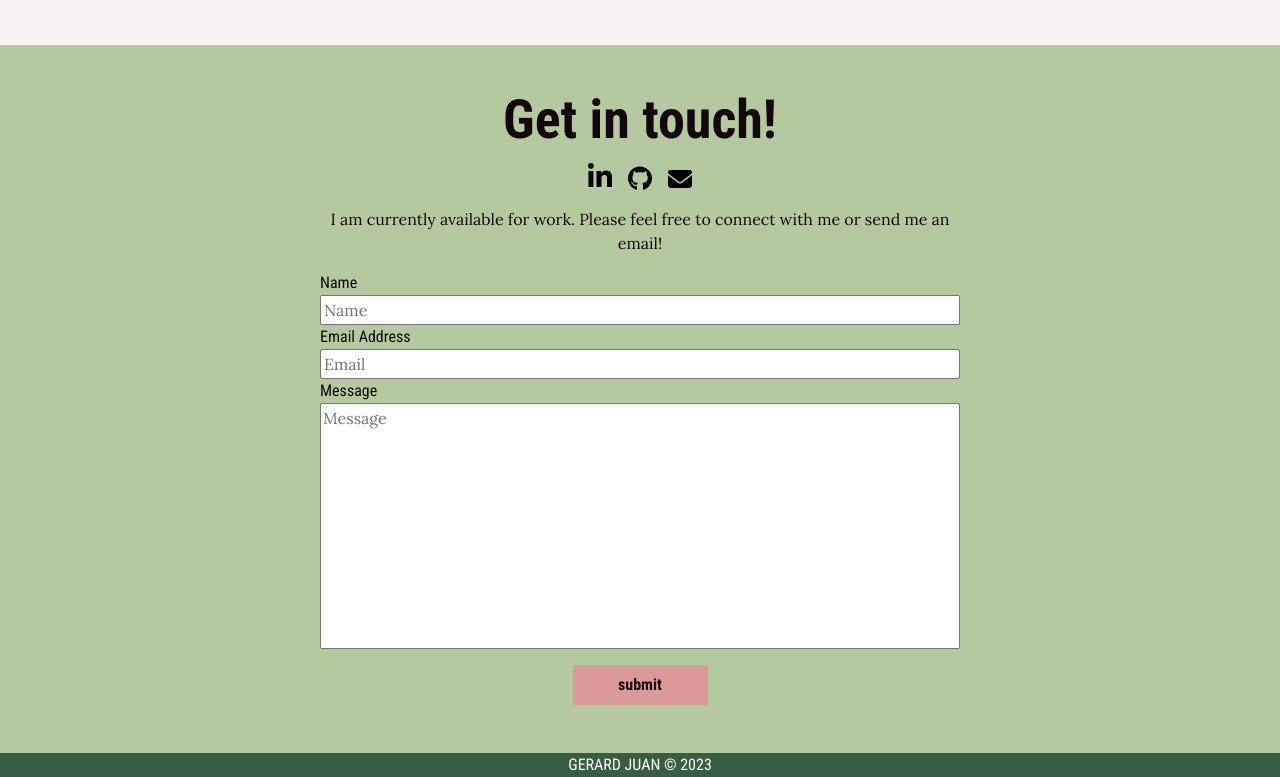
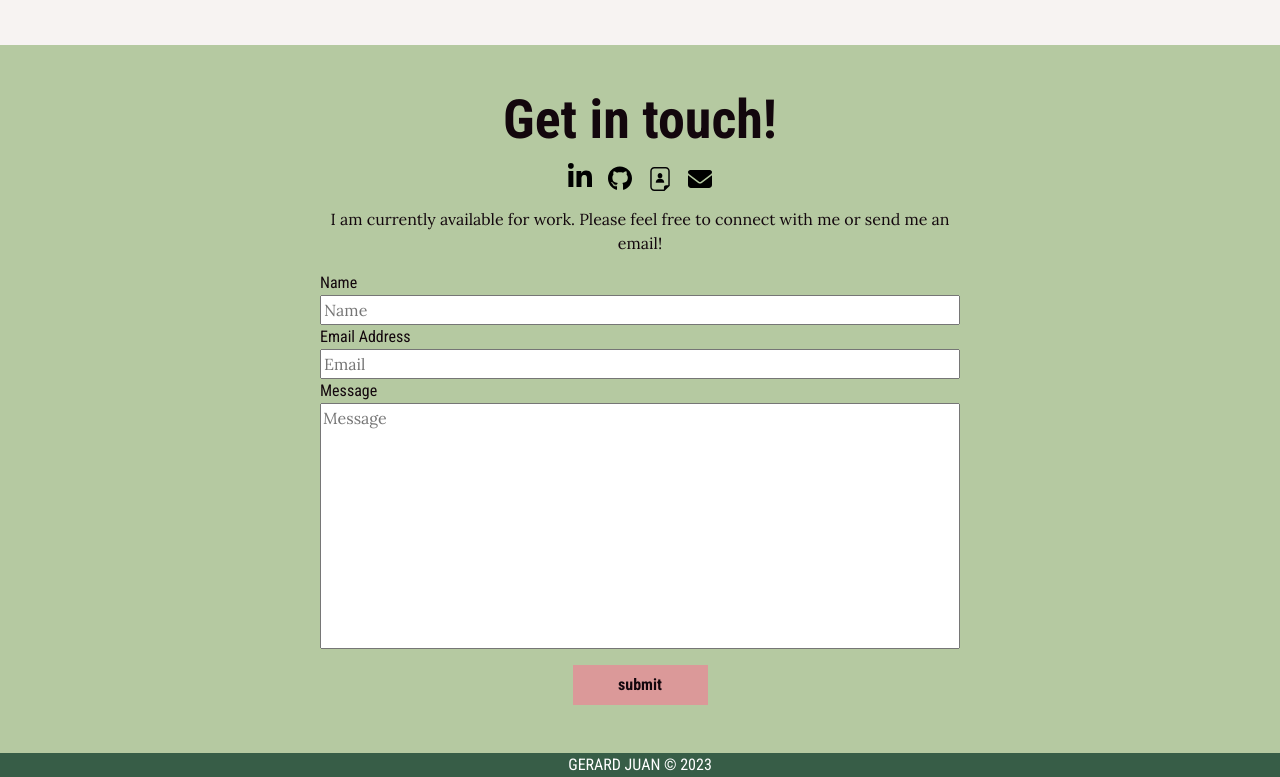
Before and after one commit to gerrysberries/gerard-juan-portfolio, a plain HTML site: page index.html in a window 1280 px wide. Shown: the part 3017-3794 px from the top of the page. Drawn offline with Linux system fonts and the light colour scheme.

Commit message:
add resume to social links

```diff
--- a/index.html
+++ b/index.html
@@ -324,6 +324,50 @@
 								d="M165.9 397.4c0 2-2.3 3.6-5.2 3.6-3.3.3-5.6-1.3-5.6-3.6 0-2 2.3-3.6 5.2-3.6 3-.3 5.6 1.3 5.6 3.6zm-31.1-4.5c-.7 2 1.3 4.3 4.3 4.9 2.6 1 5.6 0 6.2-2s-1.3-4.3-4.3-5.2c-2.6-.7-5.5.3-6.2 2.3zm44.2-1.7c-2.9.7-4.9 2.6-4.6 4.9.3 2 2.9 3.3 5.9 2.6 2.9-.7 4.9-2.6 4.6-4.6-.3-1.9-3-3.2-5.9-2.9zM244.8 8C106.1 8 0 113.3 0 252c0 110.9 69.8 205.8 169.5 239.2 12.8 2.3 17.3-5.6 17.3-12.1 0-6.2-.3-40.4-.3-61.4 0 0-70 15-84.7-29.8 0 0-11.4-29.1-27.8-36.6 0 0-22.9-15.7 1.6-15.4 0 0 24.9 2 38.6 25.8 21.9 38.6 58.6 27.5 72.9 20.9 2.3-16 8.8-27.1 16-33.7-55.9-6.2-112.3-14.3-112.3-110.5 0-27.5 7.6-41.3 23.6-58.9-2.6-6.5-11.1-33.3 2.6-67.9 20.9-6.5 69 27 69 27 20-5.6 41.5-8.5 62.8-8.5s42.8 2.9 62.8 8.5c0 0 48.1-33.6 69-27 13.7 34.7 5.2 61.4 2.6 67.9 16 17.7 25.8 31.5 25.8 58.9 0 96.5-58.9 104.2-114.8 110.5 9.2 7.9 17 22.9 17 46.4 0 33.7-.3 75.4-.3 83.6 0 6.5 4.6 14.4 17.3 12.1C428.2 457.8 496 362.9 496 252 496 113.3 383.5 8 244.8 8zM97.2 352.9c-1.3 1-1 3.3.7 5.2 1.6 1.6 3.9 2.3 5.2 1 1.3-1 1-3.3-.7-5.2-1.6-1.6-3.9-2.3-5.2-1zm-10.8-8.1c-.7 1.3.3 2.9 2.3 3.9 1.6 1 3.6.7 4.3-.7.7-1.3-.3-2.9-2.3-3.9-2-.6-3.6-.3-4.3.7zm32.4 35.6c-1.6 1.3-1 4.3 1.3 6.2 2.3 2.3 5.2 2.6 6.5 1 1.3-1.3.7-4.3-1.3-6.2-2.2-2.3-5.2-2.6-6.5-1zm-11.4-14.7c-1.6 1-1.6 3.6 0 5.9 1.6 2.3 4.3 3.3 5.6 2.3 1.6-1.3 1.6-3.9 0-6.2-1.4-2.3-4-3.3-5.6-2z"
 							/></svg
 					></a>
+					<a href="Gerard-Juan-Resume-2024.pdf"
+						><svg
+							height="200px"
+							width="200px"
+							version="1.1"
+							id="_x32_"
+							xmlns="http://www.w3.org/2000/svg"
+							xmlns:xlink="http://www.w3.org/1999/xlink"
+							viewBox="0 0 512 512"
+							xml:space="preserve"
+							fill="#ffffff"
+							stroke="#ffffff"
+						>
+							<g
+								id="SVGRepo_bgCarrier"
+								stroke-width="0"
+							></g>
+							<g
+								id="SVGRepo_tracerCarrier"
+								stroke-linecap="round"
+								stroke-linejoin="round"
+							></g>
+							<g id="SVGRepo_iconCarrier">
+								<style type="text/css">
+									.st0 {
+										fill: #000000;
+									}
+								</style>
+								<g>
+									<path
+										class="st0"
+										d="M276.239,252.183c-6.37,2.127-13.165,3.308-20.239,3.308c-7.074,0-13.87-1.181-20.24-3.308 c-46.272,7.599-70.489,41.608-70.489,82.877H256h90.728C346.728,293.791,322.515,259.782,276.239,252.183z"
+									></path>
+									<path
+										class="st0"
+										d="M256,240.788c27.43,0,49.658-22.24,49.658-49.666v-14.087c0-27.426-22.228-49.659-49.658-49.659 c-27.43,0-49.658,22.233-49.658,49.659v14.087C206.342,218.548,228.57,240.788,256,240.788z"
+									></path>
+									<path
+										class="st0"
+										d="M378.4,0H133.582C86.234,0,47.7,38.542,47.7,85.899v340.22C47.7,473.476,86.234,512,133.582,512h205.695 h13.175l9.318-9.301l93.229-93.229l9.301-9.31v-13.174V85.899C464.3,38.542,425.766,0,378.4,0z M432.497,386.985H384.35 c-24.882,0-45.074,20.183-45.074,45.073v48.139H133.582c-29.866,0-54.078-24.221-54.078-54.078V85.899 c0-29.874,24.212-54.096,54.078-54.096H378.4c29.876,0,54.096,24.222,54.096,54.096V386.985z"
+									></path>
+								</g>
+							</g></svg
+					></a>
 					<a href="mailto:gerardandrejuan@gmail.com"
 						><svg
 							xmlns="http://www.w3.org/2000/svg"
```
Also changed, not shown: 2 other files.
